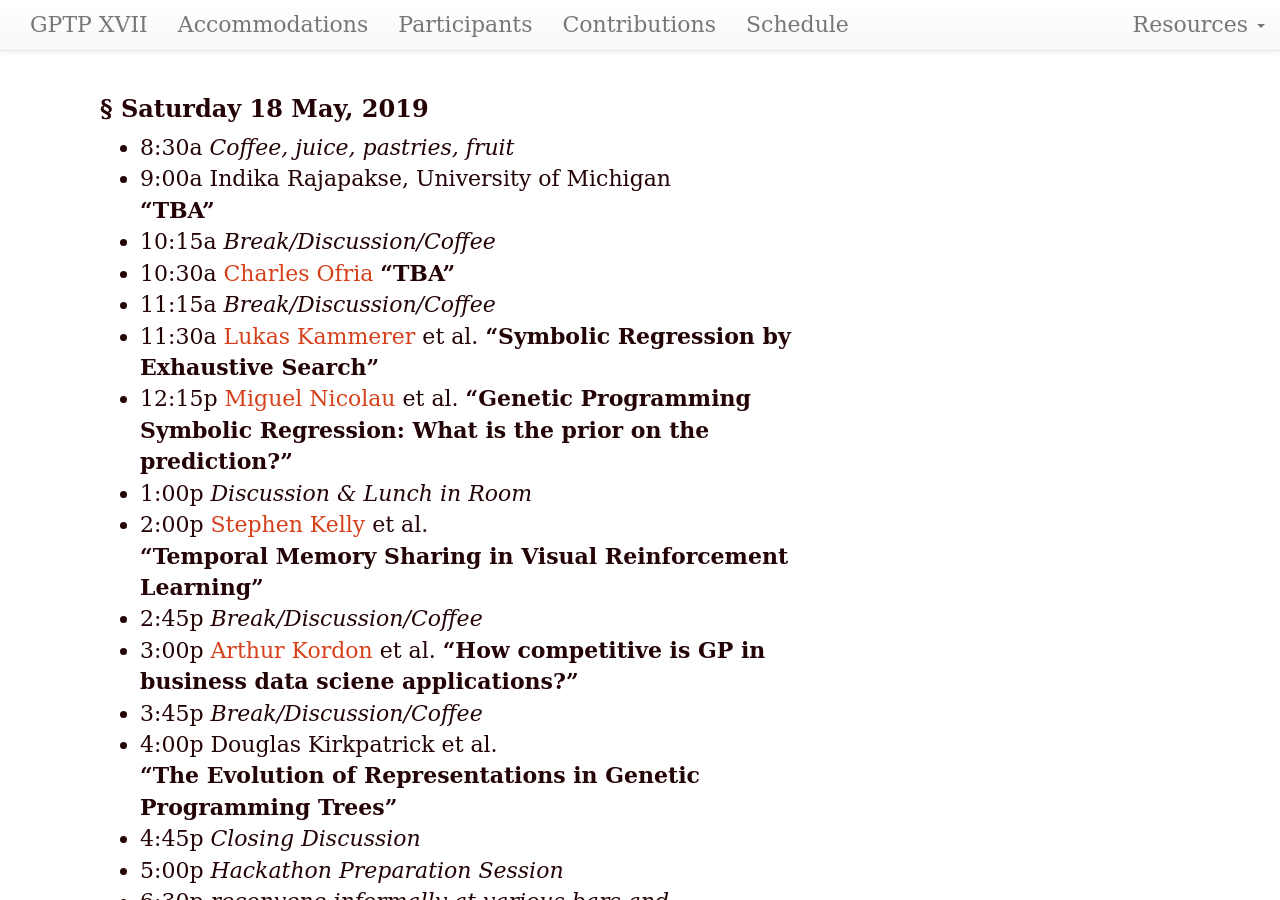
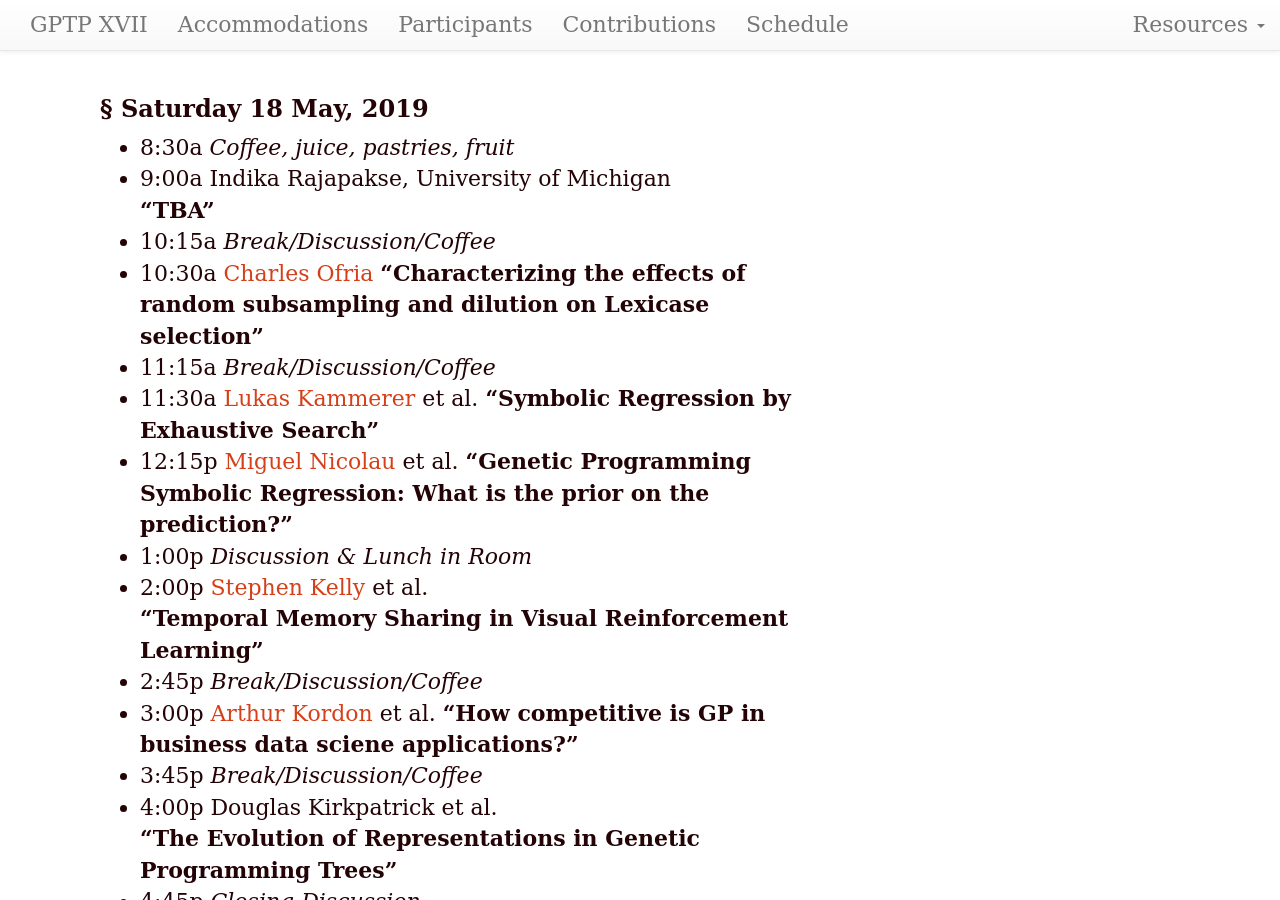
Before and after one commit to GPTP-workshop/gptp-workshop.github.io, a Jekyll site: the page built from schedule.md, in a window 1280 px wide and 900 px high, scrolled down 2250 px. Built offline with Jekyll 4.4.1, drawn with Linux system fonts in a browser that asks for light colours; our own code applies the rules of GitHub Pages for plain Markdown files.

Commit message:
Update schedule.md

```diff
--- a/schedule.md
+++ b/schedule.md
@@ -71,7 +71,7 @@ and end after lunch on the last day, that is May 19, 2019.
 **"TBA"**
 - 10:15a _Break/Discussion/Coffee_
 - 10:30a [Charles Ofria](https://www.egr.msu.edu/people/profile/ofria)
-**"TBA"**
+**"Characterizing the effects of random subsampling and dilution on Lexicase selection"**
 - 11:15a _Break/Discussion/Coffee_
 - 11:30a [Lukas Kammerer](https://heal.heuristiclab.com/team/kammerer) et al.
 **"Symbolic Regression by Exhaustive Search"**
```
